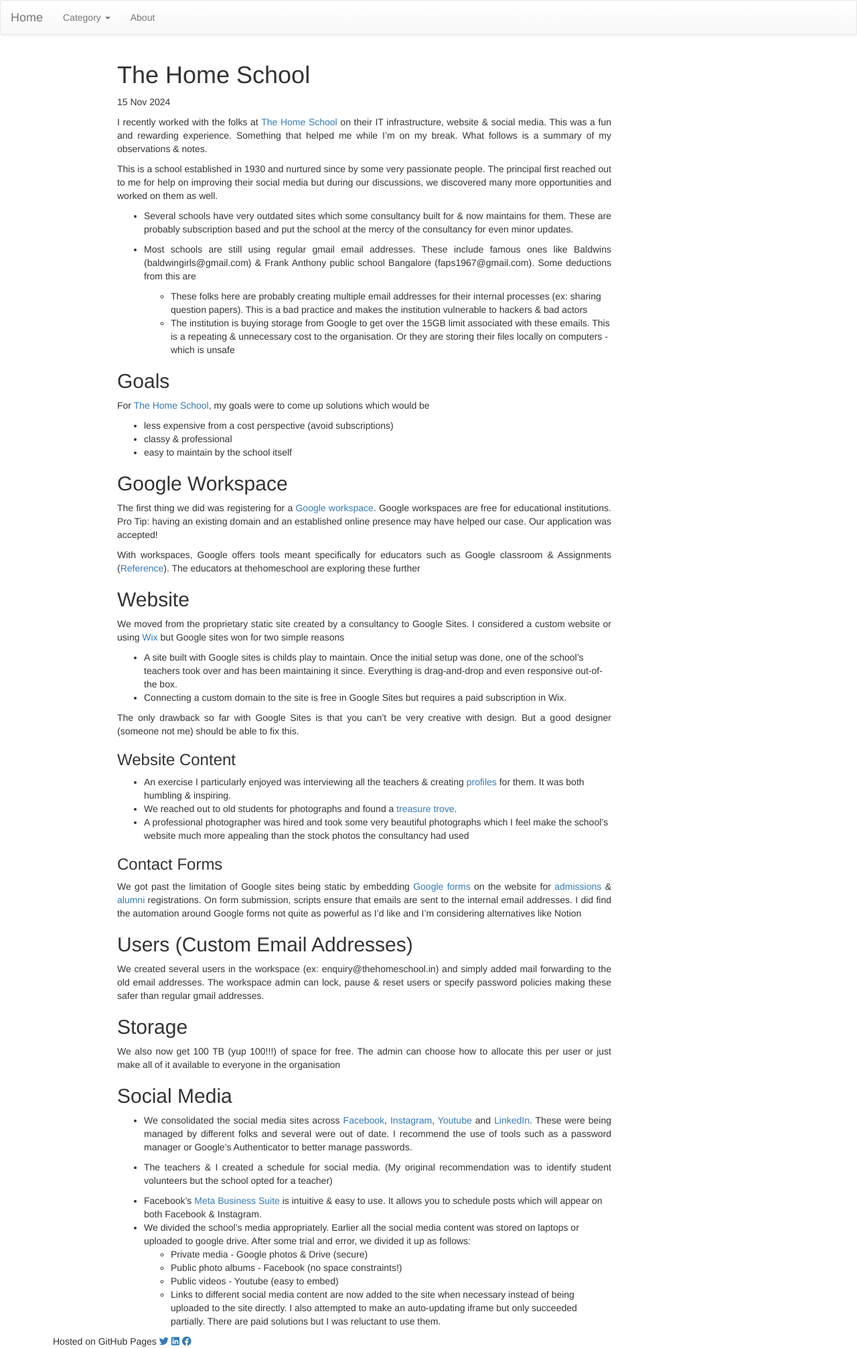
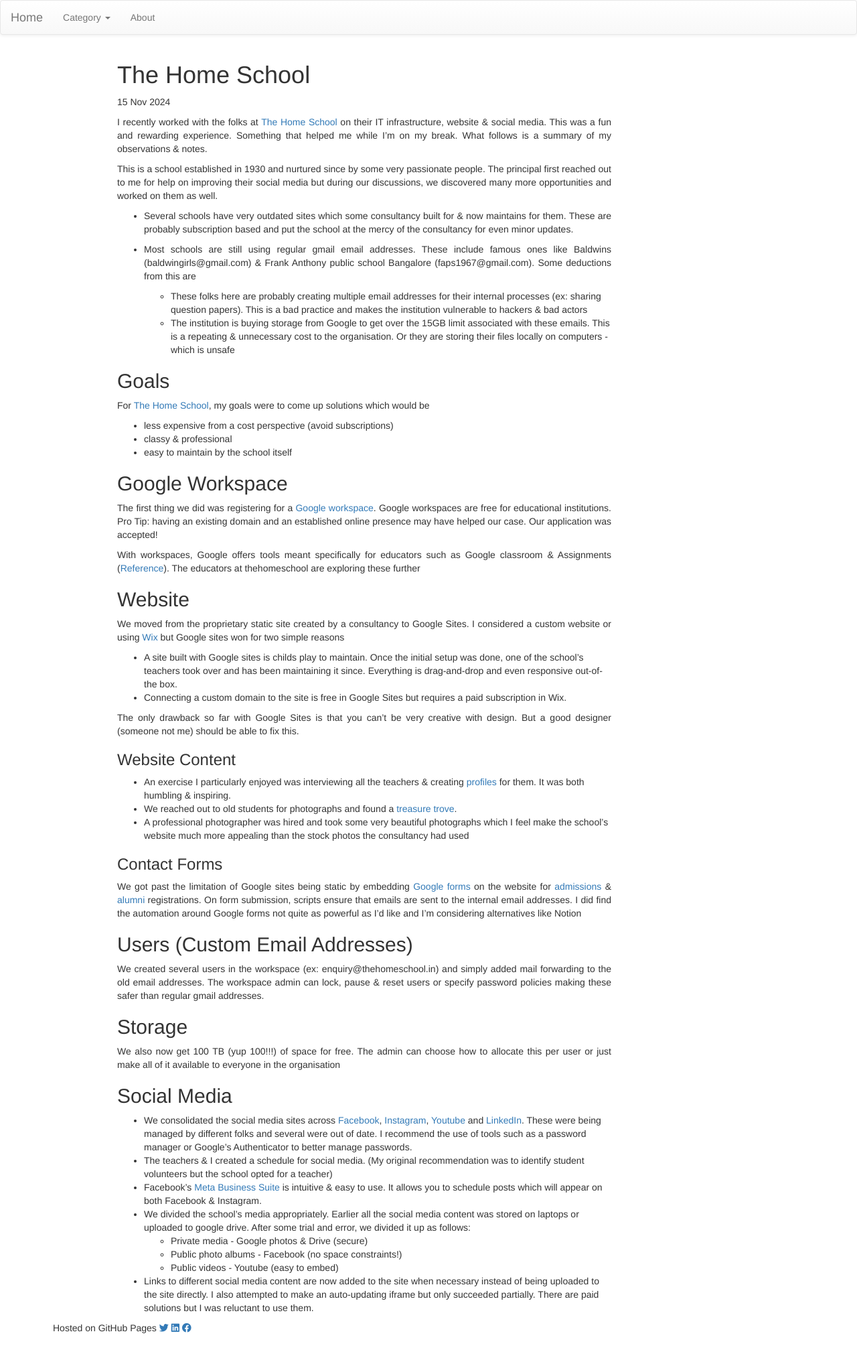
Before and after one commit to vivekKodira/vivekkodira.github.io, a Jekyll site: the page built from _posts/2024-11-14-school-website.md, in a window 1280 px wide. Shown: the whole page at 67% size. Built offline with Jekyll 4.4.1, drawn with Linux system fonts in a browser that asks for light colours; nearby versions of some CDN libraries.

```diff
--- a/_posts/2024-11-14-school-website.md
+++ b/_posts/2024-11-14-school-website.md
@@ -56,12 +56,10 @@ We also now get 100 TB (yup 100!!!) of space for free. The admin can choose how
 
 ## Social Media
 * We consolidated the social media sites across [Facebook](https://www.facebook.com/thehomeschool.in), [Instagram](https://www.instagram.com/thehomeschool.in/), [Youtube](https://www.youtube.com/@thehomeschool1930) and [LinkedIn](https://www.linkedin.com/school/the-home-school-india). These were being managed by different folks and several were out of date. I recommend the use of tools such as a password manager or Google's Authenticator to better manage passwords.
-
 * The teachers & I created a schedule for social media. (My original recommendation was to identify student volunteers but the school opted for a teacher)
-
 * Facebook's [Meta Business Suite](https://www.facebook.com/business/tools/meta-business-suite) is intuitive & easy to use. It allows you to schedule posts which will appear on both Facebook & Instagram.
 * We divided the school's media appropriately. Earlier all the social media content was stored on laptops or uploaded to google drive. After some trial and error, we divided it up as follows:
   - Private media - Google photos & Drive (secure)
   - Public photo albums - Facebook (no space constraints!)
   - Public videos - Youtube (easy to embed)
-  - Links to different social media content are now added to the site when necessary instead of being uploaded to the site directly. I also attempted to make an auto-updating iframe but only succeeded partially. There are paid solutions but I was reluctant to use them.
+* Links to different social media content are now added to the site when necessary instead of being uploaded to the site directly. I also attempted to make an auto-updating iframe but only succeeded partially. There are paid solutions but I was reluctant to use them.
```
